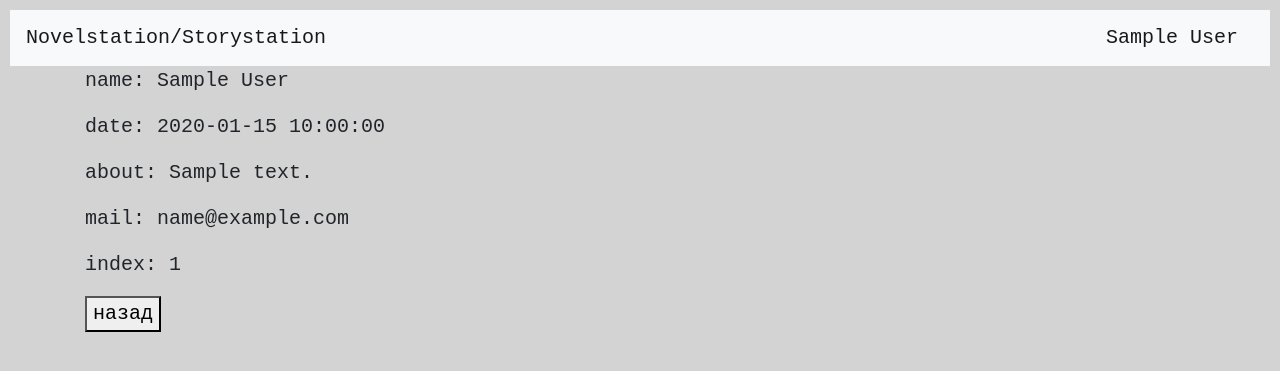
After one commit to DaimonCity/Group_novel, a Flask app: page /profile/1 in a window 1280 px wide. The commit adds this page. Shown: the top 371 px of the page. Run offline with Flask 3, Linux system fonts and the light colour scheme; a user stored in the database is signed in; tables that the repository leaves empty hold one stand-in row (values such as "Sample post"); some libraries are stand-ins or nearby versions.

Commit message:
вернул стилизацию и сделал сраничку профиля

```diff
--- a/server.py
+++ b/server.py
@@ -138,6 +138,34 @@ def login():
 def logout():
     logout_user()
     return redirect("/")
+@app.route('/profile/<int:id>')
+@login_required
+def profile(id):
+    db_sess = db_session.create_session()
+    user = db_sess.query(User).get(id)
+    return render_template('profile.html', user=user, title=f"{user.name}'s Profile")
+
+
+
+@app.route('/redact')
+@login_required
+def redact():
+    # db_sess = db_session.create_session()
+    # user = db_sess.query(User).get(id)
+    form = RegisterForm()
+    return render_template('redact.html', title=f"redact rofile", form=form)
+@app.route('/save_redact/<string:name><string:about>')
+@login_required
+def save_redact(name, about):
+    db_sess = db_session.create_session()
+    # user_id = flask_login.current_user.id
+    print(name, about, '!!!!!!')
+    # if name:
+    #     db_sess.query(User).get(user_id).update({'name': name})
+    # if about:
+    #     db_sess.query(User).get(user_id).update({'about': about})
+    db_sess.commit()
+    # return redirect(url_for('profile', id=user_id))
 
 
 if __name__ == '__main__':
--- a/templates/base.html
+++ b/templates/base.html
@@ -8,13 +8,46 @@
           integrity="sha384-Vkoo8x4CGsO3+Hhxv8T/Q5PaXtkKtu6ug5TOeNV6gBiFeWPGFN9MuhOf23Q9Ifjh"
           crossorigin="anonymous">
     <title>{{title}}</title>
+
+    <style>
+        /*задаём общие параметры для всей страницы: шрифт и отступы*/
+        body {
+            text-align: left;
+            margin: 10px;
+            font-family: Courier New, Courier, sans-serif;
+            font-size: 20px;
+            background-color: lightgray;
+        }
+
+        /* оформляем окно редактора */
+        .editorSheet {
+            width: 50vw;
+            min-height: 100vw;
+            margin-left: 0vw;
+            border: 0 solid;
+            text-align: left;
+            background-color: white;
+            -webkit-box-shadow: 6px 10px 9px 0 rgba(0, 0, 0, 0.75);
+            -moz-box-shadow: 6px 10px 9px 0 rgba(0, 0, 0, 0.75);
+            box-shadow: 6px 10px 9px 0 rgba(0, 0, 0, 0.75);
+            padding: 15px;
+        }
+
+        h1 {
+            font-size: 40px;
+            font-family: Tahoma, sans-serif;
+            font-weight: 900;
+        }
+
+        /*закончили со стилями*/
+    </style>
 </head>
 <body>
 <header>
     <nav class="navbar navbar-light bg-light">
         <a class="navbar-brand" href="#">Novelstation/Storystation</a>
         {% if current_user.is_authenticated %}
-    <a class="navbar-brand" href="/logout" >{{ current_user.name }}</a>
+            <a class="navbar-brand" href="/profile/{{ current_user.id }}" >{{ current_user.name }}</a>
         {% else %}
             <p>
                 <a class="btn btn-primary " href="/register">Зарегистрироваться</a>
--- /dev/null
+++ b/templates/profile.html
@@ -0,0 +1,18 @@
+{% extends "base.html" %}
+
+{% block content %}
+    <p>name: {{ user.name }}</p>
+    <p>date: {{ user.created_date }}</p>
+    <p>about: {{ user.about }}</p>
+    <p>mail: {{ user.email }}</p>
+    <p>index: {{ user.id }}</p>
+
+<!--    {% if user.id == current_user.id %}-->
+<!--        <a href="/redact">-->
+<!--            <button>Настройка акаунта</button>-->
+<!--        </a>-->
+<!--    {% endif %}-->
+    <form action="/">
+        <button>назад</button>
+    </form>
+{% endblock %}
```
Also changed, not shown: templates/docs2.html (+6 -8 lines), templates/redact.html (added, +19 -0 lines). Lines whose indentation alone changed are shown as unchanged.
